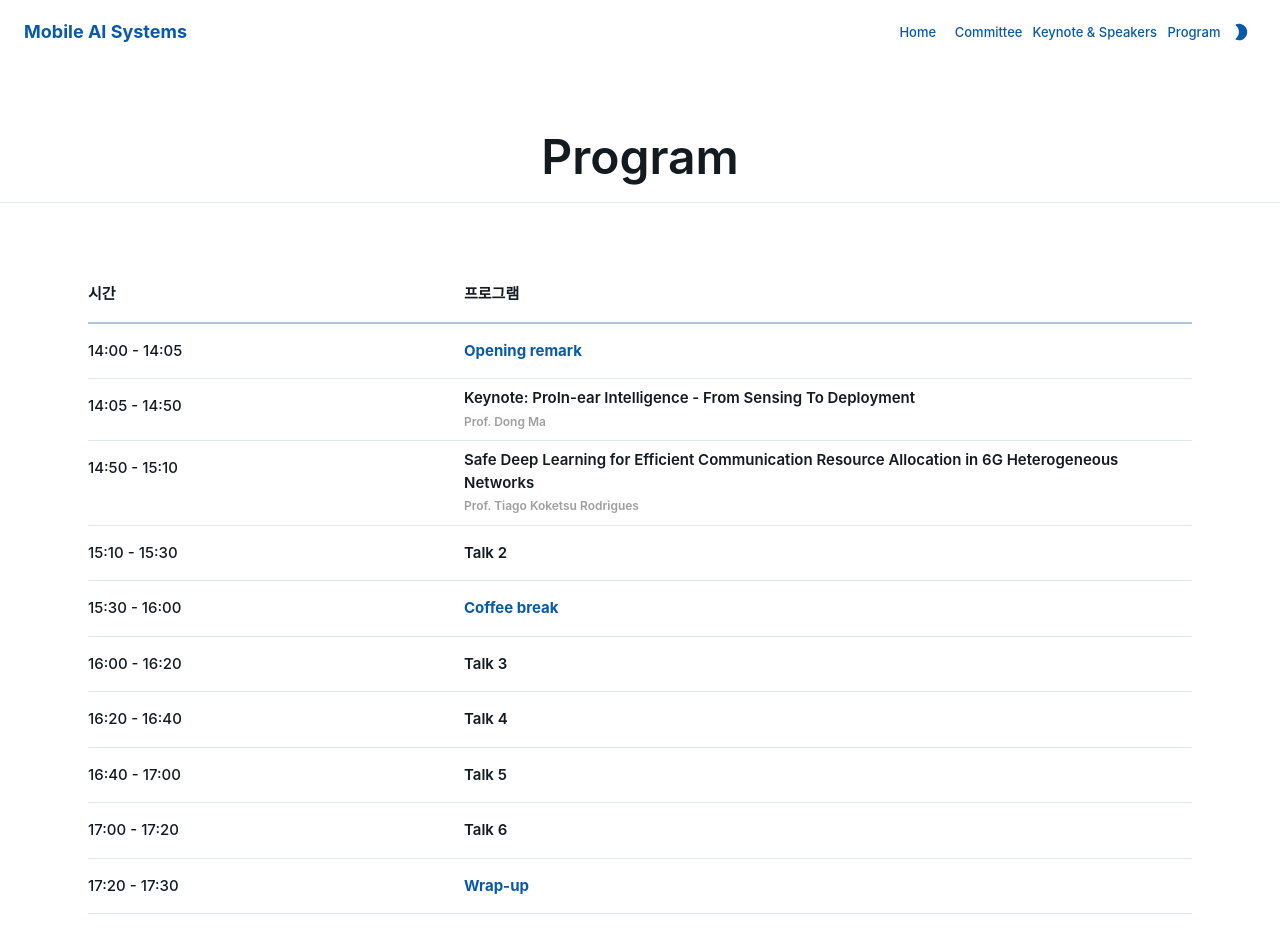
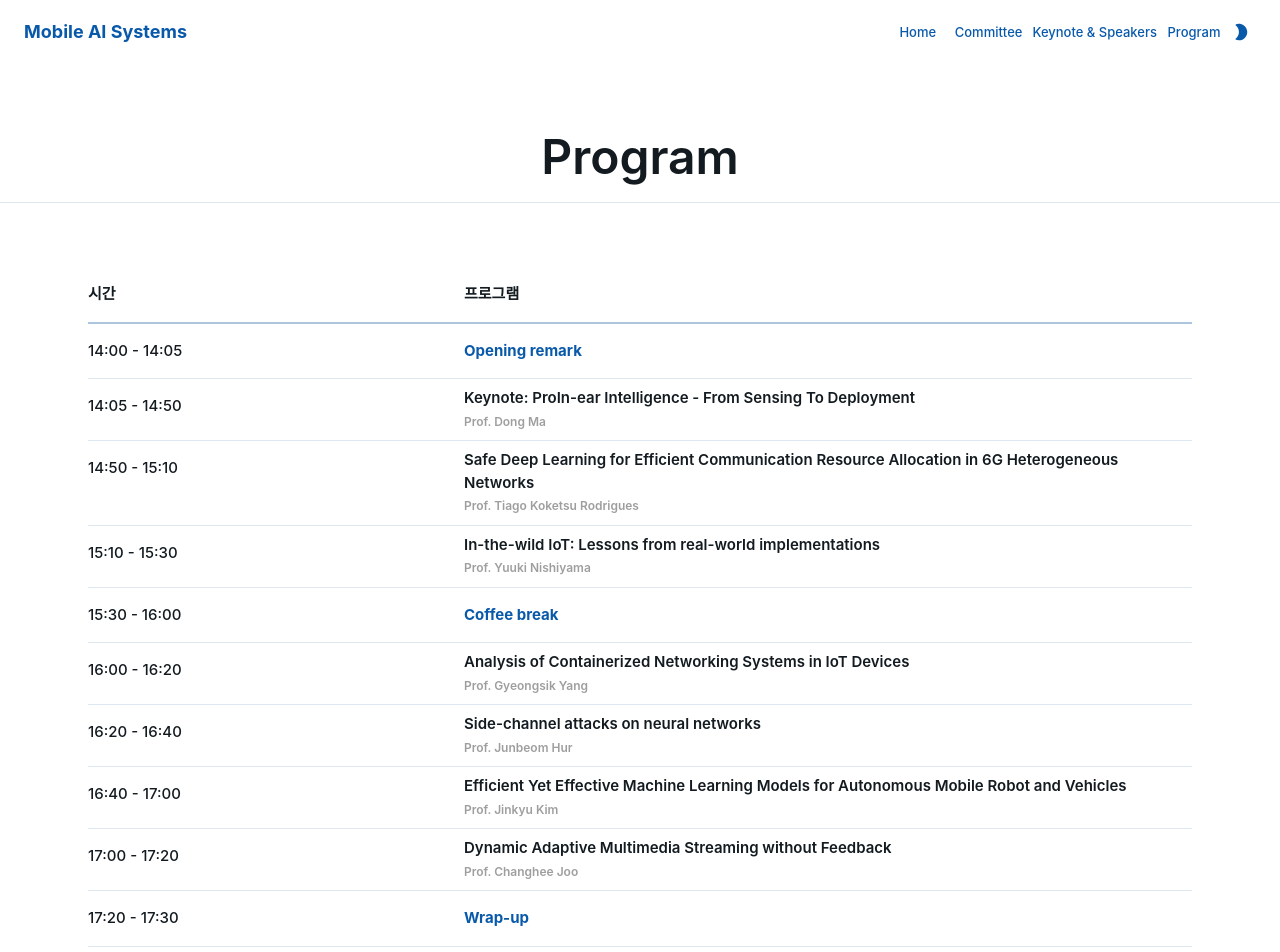
Before and after one commit to hypnotes/react-grid-test, a React (Vite) app: page /program in a window 1280 px wide. Shown: the top 952 px of the page. Built offline with nearby package versions, Linux system fonts and the light colour scheme.

Commit message:
add speaker and talks

```diff
--- a/src/components/Speakers.tsx
+++ b/src/components/Speakers.tsx
@@ -1,6 +1,6 @@
 import { speakers } from '@/data/speakers'
 import AutoAwesomeIcon from '@mui/icons-material/AutoAwesome'
-import { Stack, styled } from '@mui/material'
+import { Stack, styled, useMediaQuery, useTheme } from '@mui/material'
 import Box from '@mui/material/Box'
 import Card from '@mui/material/Card'
 import CardContent from '@mui/material/CardContent'
@@ -12,6 +12,9 @@ import DefaultAvatar from '../assets/logos/DefaultAvatar.png'
 import { Avatar } from './Avatar'
 
 export default function Speakers() {
+  const theme = useTheme()
+  const isMobile = useMediaQuery(theme.breakpoints.down('sm'))
+
   return (
     <Container
       id="pricing"
--- a/src/data/programs.ts
+++ b/src/data/programs.ts
@@ -18,8 +18,8 @@ const scheduleData = [
   },
   {
     time: '15:10 - 15:30',
-    program: 'Talk 2',
-    speaker: ' '
+    program: 'In-the-wild IoT: Lessons from real-world implementations',
+    speaker: 'Prof. Yuuki Nishiyama'
   },
   {
     time: '15:30 - 16:00',
@@ -27,23 +27,24 @@ const scheduleData = [
   },
   {
     time: '16:00 - 16:20',
-    program: 'Talk 3',
-    speaker: ' '
+    program: 'Analysis of Containerized Networking Systems in IoT Devices',
+    speaker: 'Prof. Gyeongsik Yang'
   },
   {
     time: '16:20 - 16:40',
-    program: 'Talk 4',
-    speaker: ' '
+    program: 'Side-channel attacks on neural networks',
+    speaker: 'Prof. Junbeom Hur'
   },
   {
     time: '16:40 - 17:00',
-    program: 'Talk 5',
-    speaker: ' '
+    program:
+      'Efficient Yet Effective Machine Learning Models for Autonomous Mobile Robot and Vehicles',
+    speaker: 'Prof. Jinkyu Kim'
   },
   {
     time: '17:00 - 17:20',
-    program: 'Talk 6',
-    speaker: ' '
+    program: 'Dynamic Adaptive Multimedia Streaming without Feedback',
+    speaker: 'Prof. Changhee Joo'
   },
   {
     time: '17:20 - 17:30',
```
